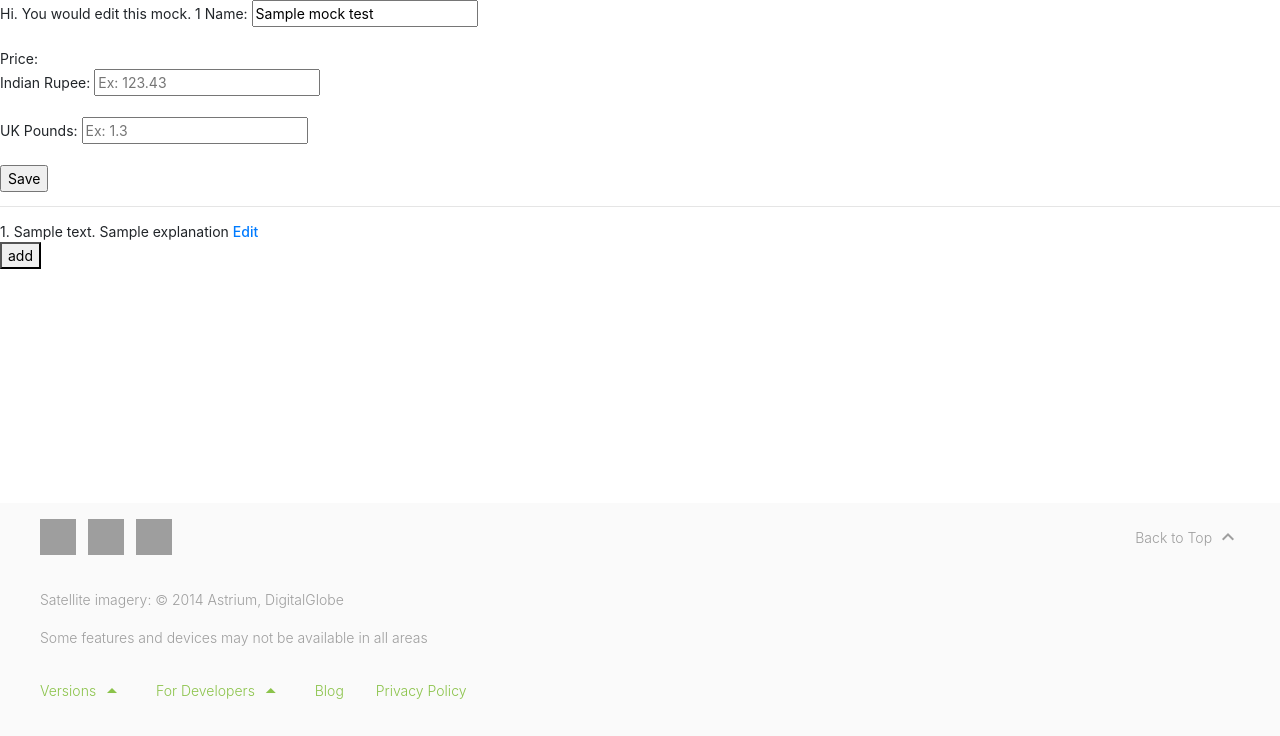
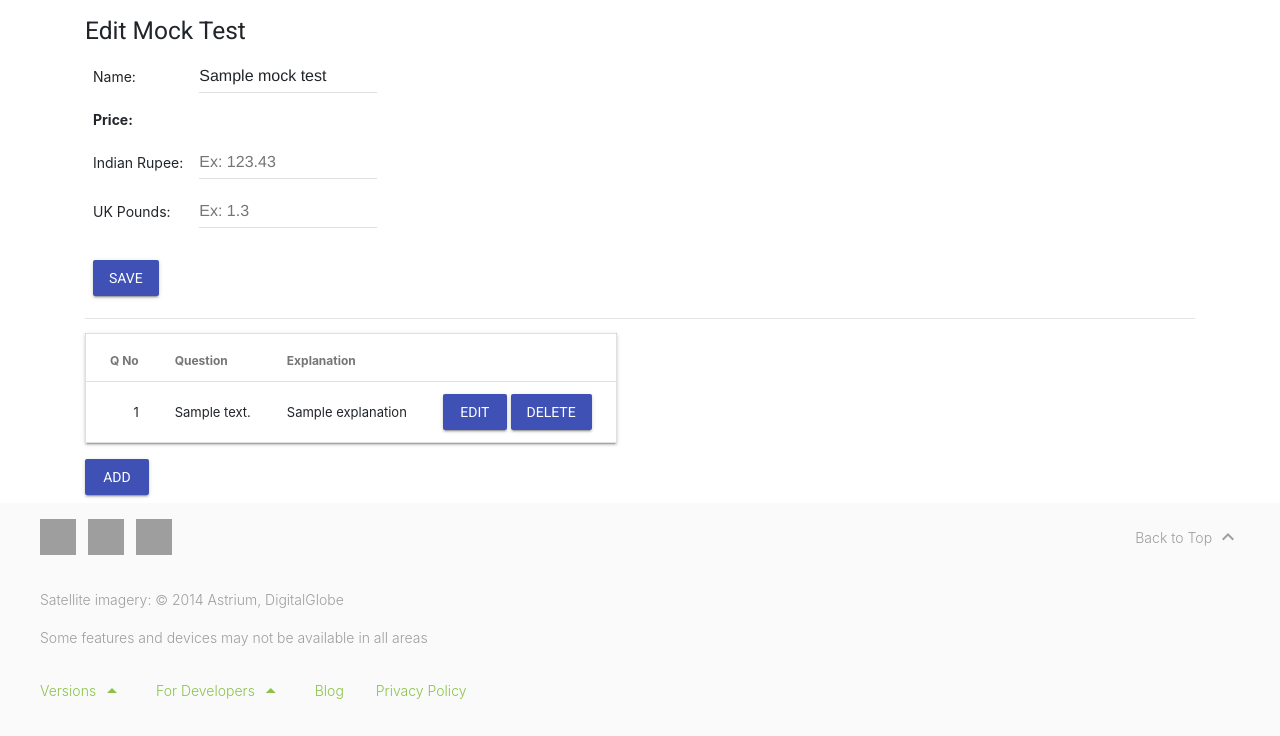
Before and after one commit to Akhilez/medicwhizz-api, a Django app: template admin/templates/admin/edit_mock.html in a window 1280 px wide. Shown: the part 64-800 px from the top of the page. Run offline with Django 3.2, Linux system fonts and the light colour scheme; the template is opened without the code that fills it: most values are stand-ins (such as "Sample title", 1, 10 or a date in 2020); some libraries are stand-ins or nearby versions.

Commit message:
Added edit mock UI

```diff
--- a/admin/templates/admin/edit_mock.html
+++ b/admin/templates/admin/edit_mock.html
@@ -2,46 +2,96 @@
 
 {% block container %}
 
+    <div class="container" style="margin-top: 16px">
+        <h3>Edit Mock Test</h3>
+        {% if error %}
+            <div class="alert alert-danger" role="alert">
                 {{ error }}
+            </div>
+        {% endif %}
+        <form action="" method="post">
+            {% csrf_token %}
 
-    Hi. You would edit this mock. {{ mock_id }}
-
-    Name: <input type="text" name="name" value="{{ mock_test.name }}"><br/><br/>
-    Price:<br/>
-    Indian Rupee:
-    <input type="number" step="0.01" placeholder="Ex: 123.43" name="price_india" value="{{ mock_test.price.india }}">
-    <br/><br/>
-    UK Pounds:
-    <input type="number" step="0.01" placeholder="Ex: 1.3" name="price_uk" value="{{ mock_test.price.uk }}"><br/><br/>
-
-    <input type="submit" value="Save" name="save_doc">
-
+            <table cellpadding="8">
+                <tr>
+                    <td>Name:</td>
+                    <td><input type="text" name="name" value="{{ mock_test.name }}" class="mdl-textfield__input"></td>
+                </tr>
+                <tr>
+                    <td><b>Price:</b></td>
+                </tr>
+                <tr>
+                    <td>Indian Rupee:</td>
+                    <td><input type="number" step="0.01" placeholder="Ex: 123.43" name="price_india"
+                               class="mdl-textfield__input"
+                               value="{{ mock_test.price.india }}"></td>
+                </tr>
+                <tr>
+                    <td>UK Pounds:</td>
+                    <td><input type="number" step="0.01" placeholder="Ex: 1.3" name="price_uk"
+                               class="mdl-textfield__input"
+                               value="{{ mock_test.price.uk }}"></td>
+                </tr>
+                <tr>
+                    <td><input type="submit" value="Save" name="save_doc"
+                               class="mdl-button mdl-button--raised mdl-button--colored mdl-js-button mdl-js-ripple-effect"
+                               style="margin-top: 16px"></td>
+                </tr>
+            </table>
             <hr/>
 
+            <table class="mdl-data-table mdl-js-data-table mdl-shadow--2dp">
+                <thead>
+                <tr>
+                    <th>Q No</th>
+                    <th class="mdl-data-table__cell--non-numeric">Question</th>
+                    <th class="mdl-data-table__cell--non-numeric">Explanation</th>
+                </tr>
+                </thead>
+                <tbody>
                 {% for question in mock_test_questions %}
-        {{ question.index }}. {{ question.text }}
-        {{ question.explanation }}
-        <a href="{% url 'admin:edit_mock_question' mock_id question.id %}">Edit</a><br/>
+                    <tr>
+                        <td>{{ question.index }}</td>
+                        <td class="mdl-data-table__cell--non-numeric">{{ question.text }}</td>
+                        <td class="mdl-data-table__cell--non-numeric">{{ question.explanation }}</td>
+                        <td><a href="{% url 'admin:edit_mock_question' mock_id question.id %}"
+                               class="mdl-button mdl-button--raised mdl-button--colored mdl-js-button mdl-js-ripple-effect">Edit</a>
+                            <a href="#" class="mdl-button mdl-button--raised mdl-button--colored mdl-js-button mdl-js-ripple-effect">Delete</a>
+                        </td>
+                    </tr>
                 {% endfor %}
+                </tbody>
+            </table>
 
             <div id="addQuestionForm" style="display: none;">
-        <form action="" method="post">
-            {% csrf_token %}
-            Question Text:
-            <textarea placeholder="Your question goes here..." name="new_question_text"></textarea><br/>
-            <input type="submit" value="Continue" name="add_new_question"><br/>
-            <button type="button" onclick="closeForm()">Close</button>
+                <h5>Add New Question</h5>
+                <textarea class="mdl-textfield__input" type="text" id="new_question_text"
+                          placeholder="Your question goes here..." name="new_question_text"></textarea><br/>
+                <input type="submit" value="Continue" name="add_new_question"
+                       class="mdl-button mdl-button--raised mdl-button--colored mdl-js-button mdl-js-ripple-effect">
+                <button type="button" onclick="closeForm()"
+                        class="mdl-button mdl-button--colored mdl-js-button mdl-js-ripple-effect">Close
+                </button>
+            </div>
+
+            <button onclick="openForm()" type="button"
+                    class="mdl-button mdl-button--raised mdl-button--colored mdl-js-button mdl-js-ripple-effect"
+                    style="margin-top: 16px;" id="add_new_question_button">add
+            </button>
+
+
         </form>
     </div>
-
-    <button onclick="openForm()" type="button">add</button>
 
     <script>
         function openForm() {
             document.getElementById("addQuestionForm").style.display = "block";
+            document.getElementById("add_new_question_button").style.display = "none";
         }
+
         function closeForm() {
             document.getElementById("addQuestionForm").style.display = "none";
+            document.getElementById("add_new_question_button").style.display = "block";
         }
     </script>
 
--- a/quiz/templates/quiz/base.html
+++ b/quiz/templates/quiz/base.html
@@ -15,6 +15,7 @@
           href="https://fonts.googleapis.com/css?family=Roboto:regular,bold,italic,thin,light,bolditalic,black,medium&amp;lang=en">
     <link rel="stylesheet" href="https://fonts.googleapis.com/icon?family=Material+Icons">
 
+    <link rel="shortcut icon" type="image/png" href="{% static 'app/images/plabIcon.png' %}"/>
     <link rel="stylesheet" href="{% static 'material/material.min.css' %}">
     <link rel="stylesheet" href="{% static 'material/app_style.css' %}">
     <link rel="stylesheet" href="{% static 'app/app_style.css' %}">
@@ -27,6 +28,7 @@
 
 <!-- Always shows a header, even in smaller screens. -->
 <div class="mdl-layout mdl-js-layout mdl-layout--fixed-header">
+    <a name="top"></a>
     {% block nav %}
         {% include 'quiz/includes/nav.html' %}
     {% endblock nav %}
--- a/quiz/templates/quiz/includes/footer.html
+++ b/quiz/templates/quiz/includes/footer.html
@@ -44,5 +44,4 @@
             <a class="android-link mdl-typography--font-light" href="">Blog</a>
             <a class="android-link mdl-typography--font-light" href="">Privacy Policy</a>
         </div>
-
 </footer>
--- a/quiz/templates/quiz/includes/nav.html
+++ b/quiz/templates/quiz/includes/nav.html
@@ -2,7 +2,7 @@
 <div class="android-header mdl-layout__header mdl-layout__header--waterfall">
     <div class="mdl-layout__header-row">
           <span class="android-title mdl-layout-title">
-            <img src="{% static 'app/images/plabIcon.png' %}" alt="medic whizz logo" width="50px">
+            <a href="/"><img src="{% static 'app/images/plabIcon.png' %}" alt="medic whizz logo" width="50px"></a>
           </span>
         <h1><span class="mdl-navigation__link mdl-layout-title" style="font-size: 22px;">Medic Whizz</span></h1>
         <!-- Add spacer, to align navigation to the right in desktop -->
```
Also changed, not shown: admin/templates/admin/add_mock.html (+51 -12 lines), admin/templates/admin/admin_home.html (+31 -6 lines), 1 other file. Lines whose indentation alone changed are shown as unchanged.
